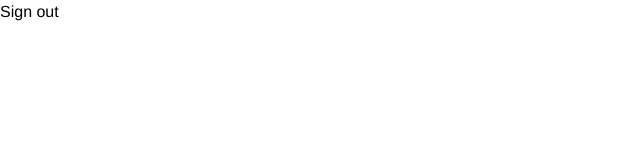
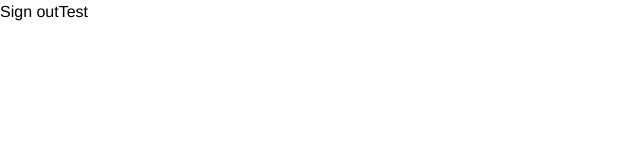
Before and after one commit to cyue49/dailyrhythm, a React (Create React App) app in the folder frontend/: page /profile in a window 1280 px wide. Shown: the top 160 px of the page, without its empty margins (0-640 px from the left). Built offline with nearby package versions, Linux system fonts and the light colour scheme.

Commit message:
setup cors credentials

```diff
--- a/frontend/src/pages/Profile.js
+++ b/frontend/src/pages/Profile.js
@@ -5,9 +5,29 @@ const Profile = () => {
     const [user, setUser] = useState({})
     const navigate = useNavigate()
 
+    const fetchOptions = {
+        credentials: 'include'
+    }
+
+    const getUserInfo = async () => {
+        try {
+            fetch('http://127.0.0.1:5000/api/users/me', fetchOptions)
+                .then((res) => {
+                    if (res.status === 200 && res.ok) {
+                        res.json()
+                            .then((data) => console.log(data))
+                    }
+                })
+                .catch((e) => {
+                    console.log(e.message)
+                })
+        } catch (err) {
+            console.error(err.message);
+        }
+    }
 
     const handleSignOut = async () => {
-        fetch('http://127.0.0.1:5000/api/auth/signout')
+        fetch('http://127.0.0.1:5000/api/auth/signout', fetchOptions)
             .then((res) => {
                 if (res.status === 200 && res.ok) {
                     // redirects to home page
@@ -21,6 +41,8 @@ const Profile = () => {
     return (
         <div>
             <button onClick={handleSignOut}>Sign out</button>
+            <button onClick={getUserInfo}>Test</button>
+
         </div>
     )
 }
--- a/frontend/src/pages/SignIn.js
+++ b/frontend/src/pages/SignIn.js
@@ -15,6 +15,7 @@ const SignIn = () => {
                 headers: {
                     'Content-Type': 'application/json'
                 },
+                credentials: 'include',
                 body: JSON.stringify({
                     email: email,
                     user_password: password
```
Also changed, not shown: 1 other file (tests, documents, lock files or other folders).
